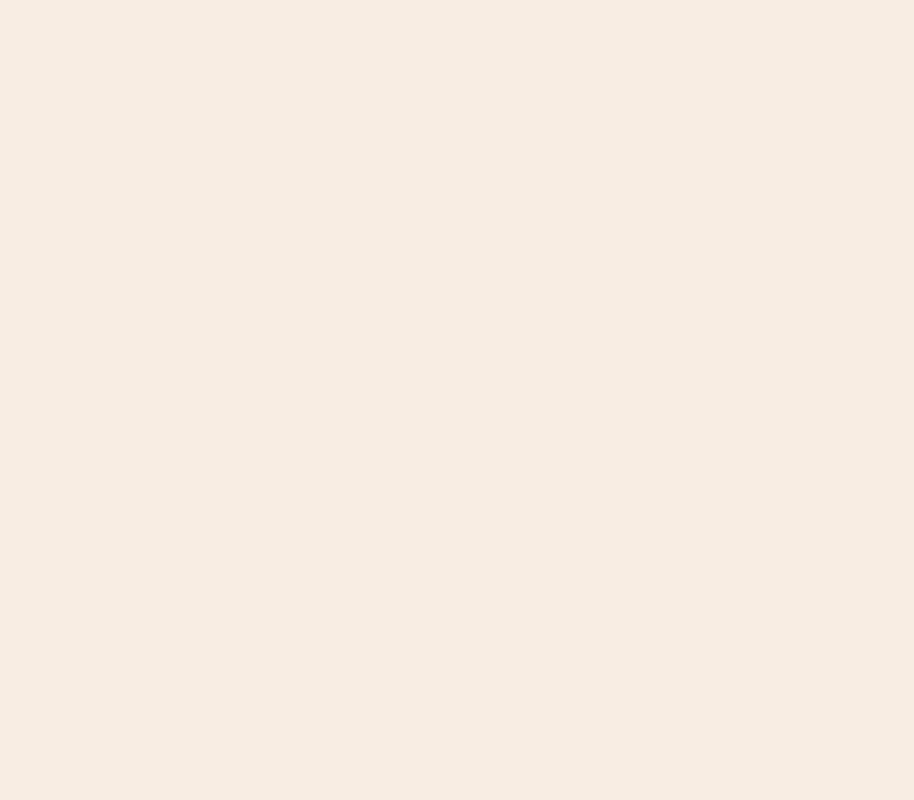
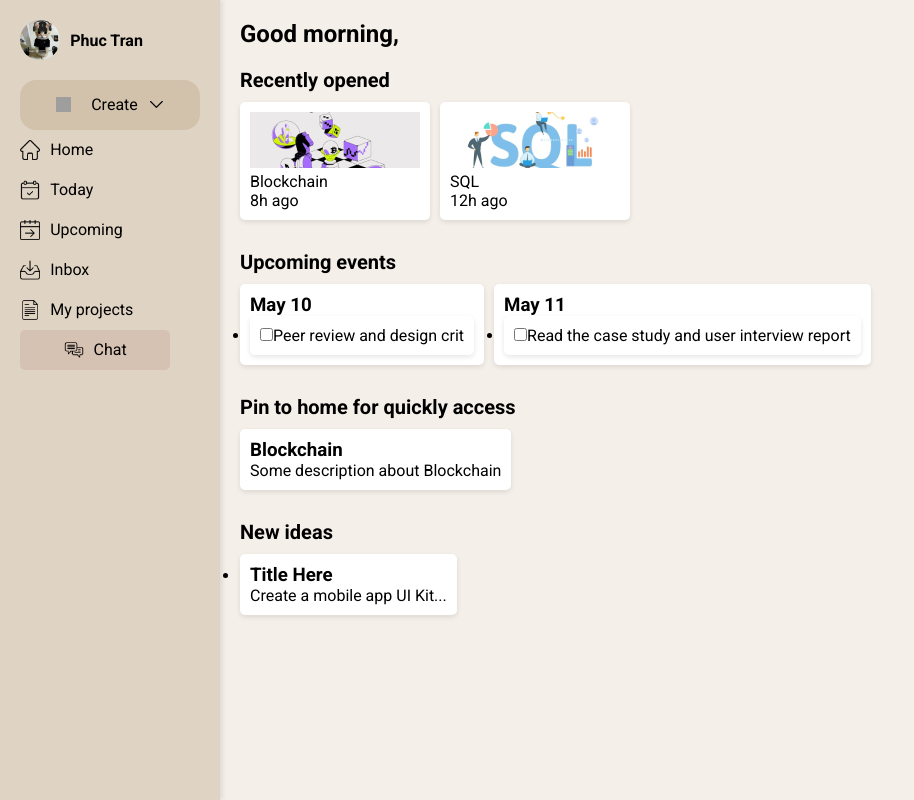
Before and after one commit to phuongthao0515/Integration-Project, a React (Vite) app: page /home in a window 1280 px wide. Before the commit this address had no page. Shown: the whole page, without its empty margins (0-914 px from the left). Built offline with nearby package versions, Linux system fonts and the light colour scheme; grey boxes are pictures that could not be loaded.

Commit message:
add homepage

```diff
--- /dev/null
+++ b/src/pages/HomePage/HomePage.jsx
@@ -0,0 +1,85 @@
+import React from 'react';
+import classNames from 'classnames/bind';
+import styles from './HomePage.module.scss';
+
+import blockchainIcon from '../../assets/blockchain.png';
+import sqlIcon from '../../assets/sql.png';
+import NavBar from '../../Components/NavBar1/NavBar1';
+
+const cx = classNames.bind(styles);
+
+function Dashboard() {
+    return (
+        <div className={cx('dashboard')}>
+            <NavBar />
+            <main className={cx('main')}>
+                <header className={cx('greeting')}>
+                    <h1>Good morning, </h1>
+                </header>
+                <section className={cx('recently-opened')}>
+                    <h2>Recently opened</h2>
+                    <div className={cx('cards')}>
+                        <div className={cx('card')}>
+                            <img src={blockchainIcon} alt="Blockchain" />
+                            <p>Blockchain</p>
+                            <span>8h ago</span>
+                        </div>
+                        <div className={cx('card')}>
+                            <img src={sqlIcon} alt="SQL" />
+                            <p>SQL</p>
+                            <span>12h ago</span>
+                        </div>
+                        {/* Add more cards as needed */}
+                    </div>
+                </section>
+                <section className={cx('upcoming-events')}>
+                    <h2>Upcoming events</h2>
+                    <div className={cx('events')}>
+                        <div className={cx('event-day')}>
+                            <h3>May 10</h3>
+                            <ul>
+                                <li>
+                                    <input type="checkbox" />
+                                    <span>Peer review and design crit</span>
+                                </li>
+                                {/* Add more events */}
+                            </ul>
+                        </div>
+                        <div className={cx('event-day')}>
+                            <h3>May 11</h3>
+                            <ul>
+                                <li>
+                                    <input type="checkbox" />
+                                    <span>Read the case study and user interview report</span>
+                                </li>
+                                {/* Add more events */}
+                            </ul>
+                        </div>
+                    </div>
+                </section>
+                <section className={cx('quick-access')}>
+                    <h2>Pin to home for quickly access</h2>
+                    <div className={cx('pins')}>
+                        <div className={cx('pin')}>
+                            <h3>Blockchain</h3>
+                            <p>Some description about Blockchain</p>
+                        </div>
+                        {/* Add more pins */}
+                    </div>
+                </section>
+                <section className={cx('new-ideas')}>
+                    <h2>New ideas</h2>
+                    <ul>
+                        <li>
+                            <h3>Title Here</h3>
+                            <p>Create a mobile app UI Kit...</p>
+                        </li>
+                        {/* Add more ideas */}
+                    </ul>
+                </section>
+            </main>
+        </div>
+    );
+}
+
+export default Dashboard;
--- /dev/null
+++ b/src/pages/HomePage/HomePage.module.scss
@@ -0,0 +1,94 @@
+.dashboard {
+    display: flex;
+    height: 100vh;
+    background: #f5efe9;
+
+    .sidebar {
+        width: 300px;
+        background: #dfd3c3;
+        display: flex;
+        flex-direction: column;
+        padding: 20px;
+
+        .user-info {
+            text-align: center;
+            img {
+                width: 100px;
+                border-radius: 50%;
+                margin-bottom: 10px;
+            }
+            p {
+                font-size: 18px;
+                font-weight: bold;
+            }
+            .add-task {
+                margin-top: 10px;
+                padding: 10px;
+                background: #ceb6a0;
+                border: none;
+                border-radius: 5px;
+                cursor: pointer;
+            }
+        }
+
+        .menu {
+            margin-top: 30px;
+            ul {
+                list-style: none;
+                padding: 0;
+
+                li {
+                    margin: 10px 0;
+                    font-size: 16px;
+                    cursor: pointer;
+                }
+            }
+        }
+
+        .footer {
+            margin-top: auto;
+            button {
+                width: 100%;
+                padding: 10px;
+                margin: 5px 0;
+                background: #ceb6a0;
+                border: none;
+                border-radius: 5px;
+                cursor: pointer;
+            }
+        }
+    }
+
+    .main {
+        flex: 1;
+        padding: 20px;
+
+        .greeting {
+            h1 {
+                font-size: 24px;
+                margin-bottom: 20px;
+            }
+        }
+
+        .recently-opened, .upcoming-events, .quick-access, .new-ideas {
+            margin-bottom: 30px;
+
+            h2 {
+                font-size: 20px;
+                margin-bottom: 10px;
+            }
+
+            .cards, .events, .pins, ul {
+                display: flex;
+                gap: 10px;
+
+                .card, .event-day, .pin, li {
+                    padding: 10px;
+                    background: #fff;
+                    border-radius: 5px;
+                    box-shadow: 0 2px 5px rgba(0, 0, 0, 0.1);
+                }
+            }
+        }
+    }
+}
--- a/src/router/index.jsx
+++ b/src/router/index.jsx
@@ -4,7 +4,7 @@ import TodayPage from '../pages/TodayPage/TodayPage';
 import UpcomingDayPage from '../pages/UpcomingPage/UpcomingDayPage';
 import UpcomingMonthPage from '../pages/UpcomingPage/UpcomingMonthPage';
 import Login from '../pages/Login/Login';
-// import HomePage from '../pages/HomePage/HomePage'
+import HomePage from '../pages/HomePage/HomePage';
 
 export const publicRoutes = [
     { path: '/', component: <TakeNote /> },
@@ -12,6 +12,6 @@ export const publicRoutes = [
     { path: '/today', component: <TodayPage /> },
     { path: '/upcoming-day', component: <UpcomingDayPage /> },
     { path: '/upcoming', component: <UpcomingMonthPage /> },
-    { path: '/login', component: <Login/>}
-    // { path: '/home', component: <HomePage/>}
+    { path: '/login', component: <Login/>},
+    { path: '/home', component: <HomePage/>}
 ];
```
